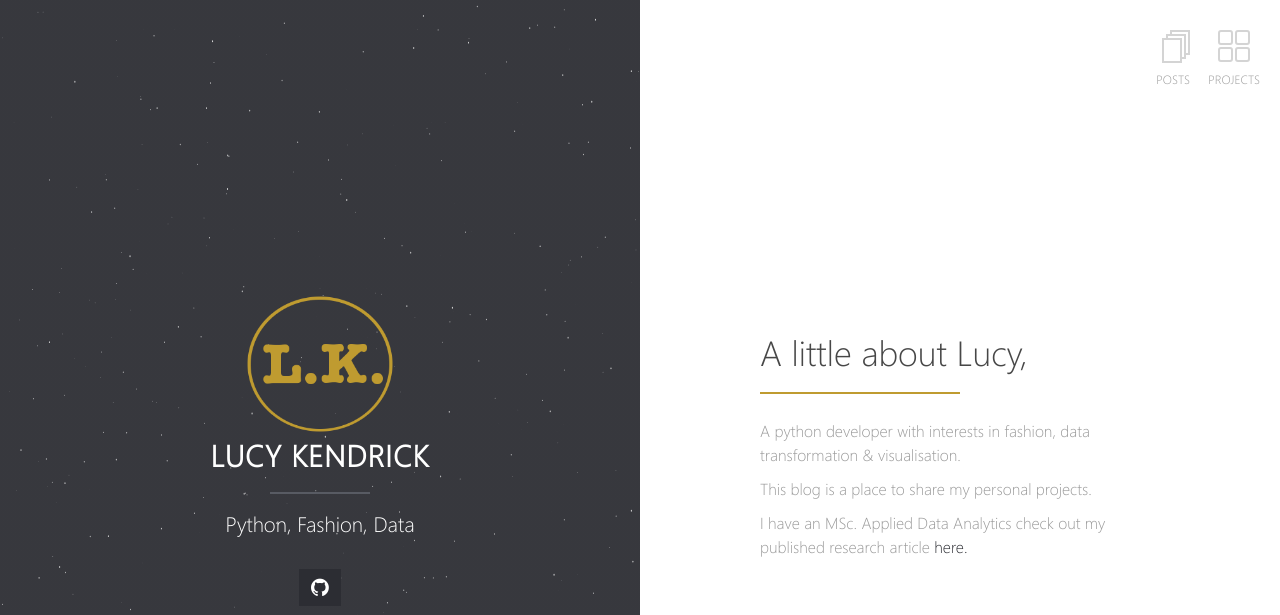
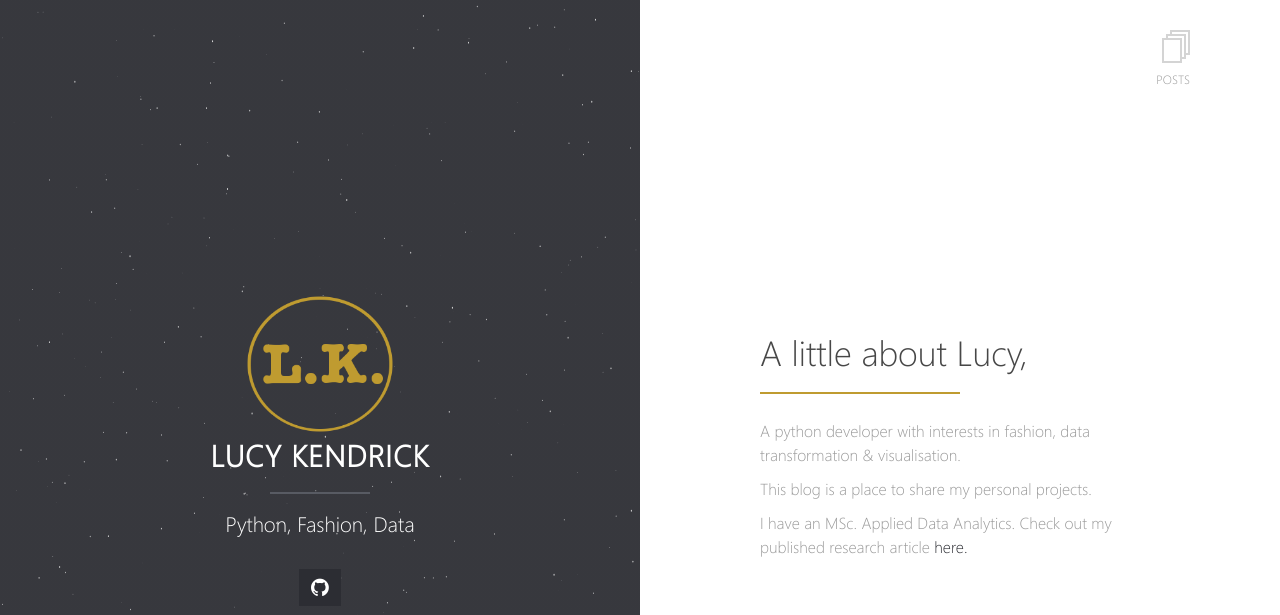
Before and after one commit to lucykbees/lucykbees.github.io, a Jekyll site: the page built from index.md, in a window 1280 px wide. Shown: the top 615 px of the page. Built offline with Jekyll 4.4.1, drawn with Linux system fonts in a browser that asks for light colours; our own code applies the rules of GitHub Pages for plain Markdown files.

Commit message:
update to html pages

```diff
--- a/_layouts/home.html
+++ b/_layouts/home.html
@@ -26,10 +26,6 @@ layout: compress
   <div class="block-right">
     <a href="{{ site.url }}/posts" title="posts" class="posts-menu-icon"></a>
     <span class="posts-link">POSTS</span>
-    <a title="project" class="projects-menu-icon">
-      <span></span>
-    </a>
-    <span class="projects-link">PROJECTS</span>
     <div class="content">
       <div class="about-info">
         {{ content }}
--- a/_layouts/page.html
+++ b/_layouts/page.html
@@ -30,15 +30,13 @@ layout: compress
         {% include share.html %}
       </div>
       <a href="../posts.html" title="posts" class="posts-menu-icon"></a>
-      <a title="projects" class="projects-menu-icon">
-        <span></span>
       </a>
       <div class="inner-post content">
         <div class="date-highlight">{% if page.date %}{{ page.date | date: '%d %b %Y' }}{% else %}&#x2756;{% endif %}</div>
         {{ content }}
         <br>
         {% include share.html %}
-        {% include page-pagination.html %}
+<!--         {% include page-pagination.html %} -->
       </div>
     </div>
     {% include scripts.html %}
--- a/_layouts/post.html
+++ b/_layouts/post.html
@@ -11,7 +11,7 @@ layout: compress
       <div class="content">
         <a href="{{ site.url }}" class="logo"><img src="{{ site.url }}/images/{{ site.logo }}"></a>
         <div class="post-title-section">
-          <div class="section-line">Posts <em>/</em></div>
+          <div class="section-line">posts.</div>
           <h1 class="section-title">{{ page.title | markdownify | remove: "<p>" | remove: "</p>" }}</h1>
           <ul class="tags">
             {% for tag in page.tags %}
@@ -41,9 +41,7 @@ layout: compress
         {% include page-pagination.html %}
       </div>
     </div>
-<!--
     {% include scripts.html %}
     {% include overlay.html %}
- -->
 </body>
 </html>
--- a/index.md
+++ b/index.md
@@ -10,4 +10,4 @@ A python developer with interests in fashion, data transformation & visualisatio
 
 This blog is a place to share my personal projects.
 
-I have an MSc. Applied Data Analytics check out my published research article [here.](https://www.sciencedirect.com/science/article/pii/S1574013717302861)
+I have an MSc. Applied Data Analytics.  Check out my published research article [here.](https://www.sciencedirect.com/science/article/pii/S1574013717302861)
```
